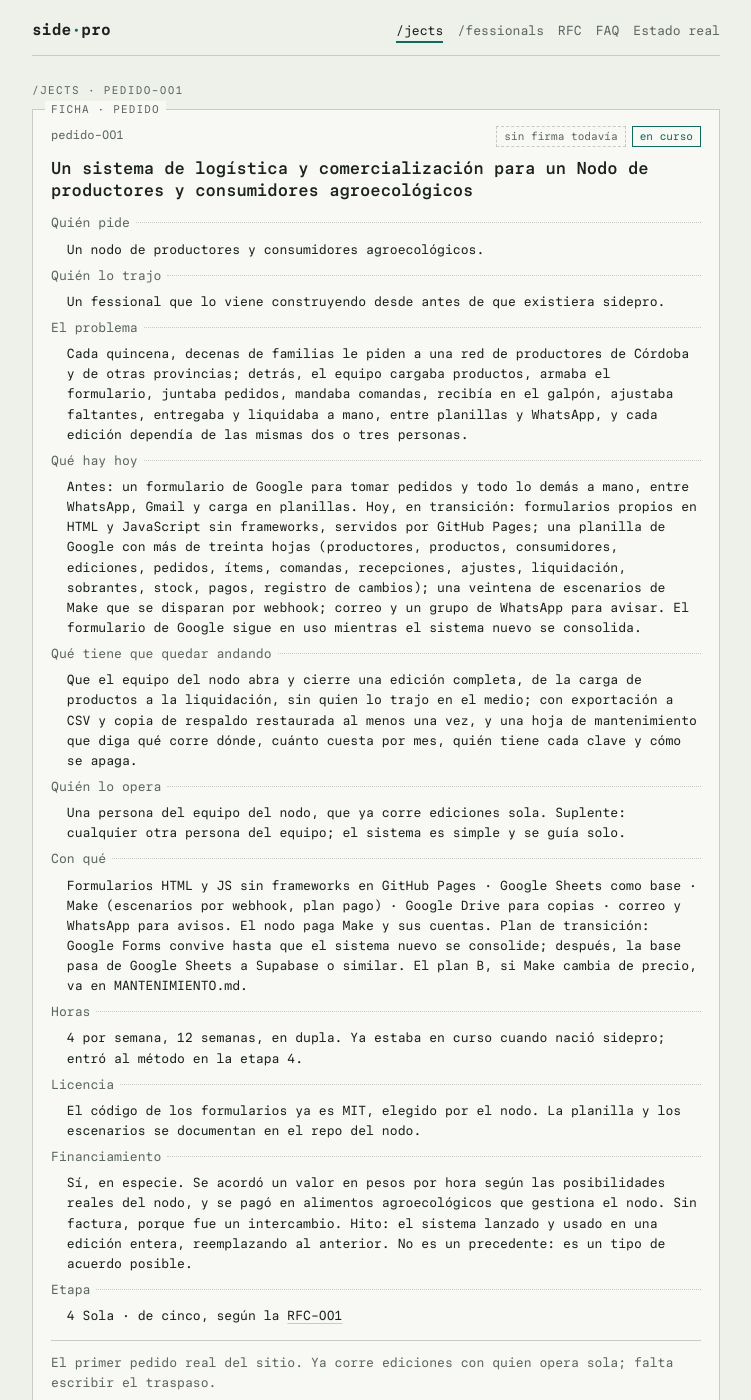
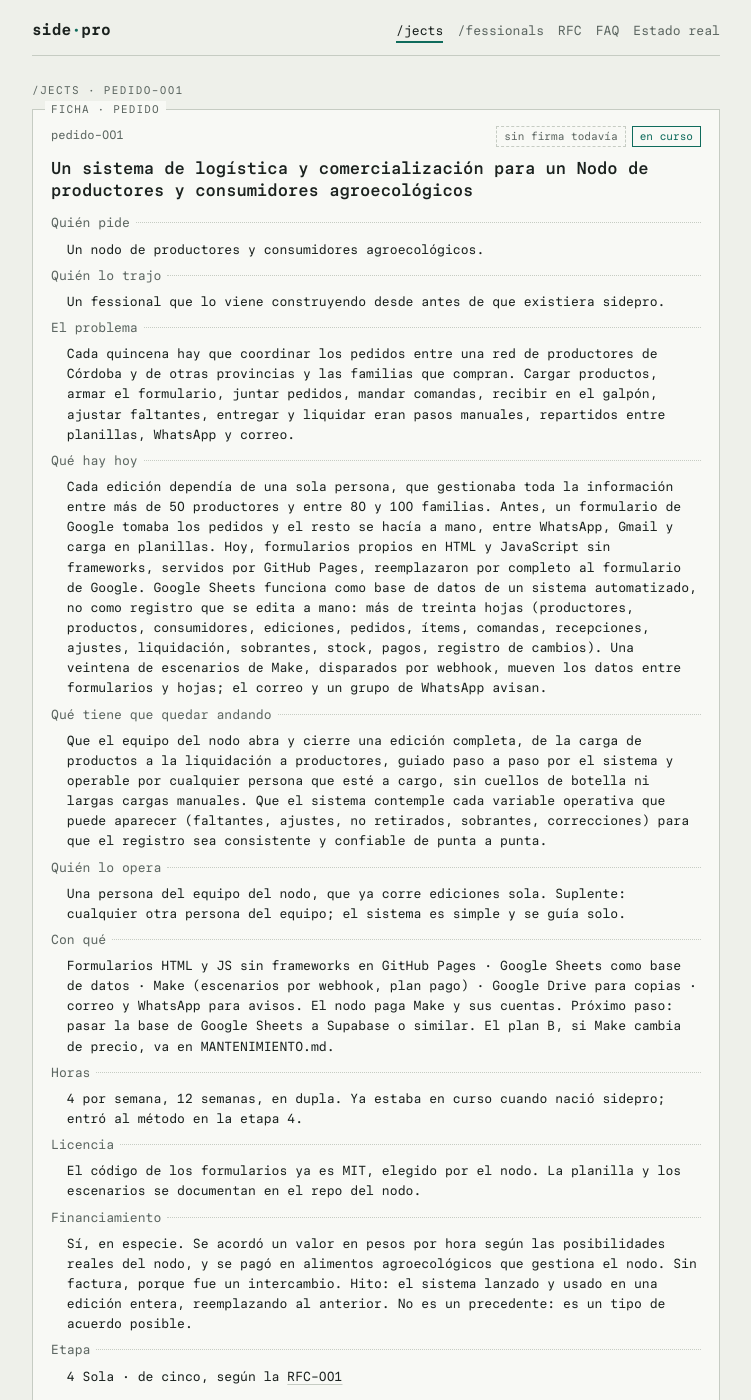
Before and after one commit to sideproorg/sidepro.github.io, a Jekyll site: the page built from _pedidos/pedido-001.md, in a window 1280 px wide and 1400 px high. Shown: the whole window, without its empty margins (264-1015 px from the left). Built offline with Jekyll 4.4.1, drawn with Linux system fonts in a browser that asks for light colours; some of the changed text lies outside the part shown.

Commit message:
pedido-001: redacción de problema, qué hay hoy y qué tiene que quedar andando; Google Forms ya reemplazado
Co-Authored-By: Claude Opus 5.5 <noreply@anthropic.com>
Claude-Session: https://claude.ai/code/session_01WyQD6qD1Gcs4Ff6pyMCYHH

```diff
--- a/_pedidos/pedido-001.md
+++ b/_pedidos/pedido-001.md
@@ -13,20 +13,20 @@ actualizado: "2026-10-27"
 etapa_n: 4   # 0 candidata, 1 pedido, 2 papel, 3 datos reales, 4 sola, 5 traspaso
 quien_pide: Un nodo de productores y consumidores agroecológicos.
 quien_lo_trajo: "Un fessional que lo viene construyendo desde antes de que existiera sidepro."
-problema: "Cada quincena, decenas de familias le piden a una red de productores de Córdoba y de otras provincias; detrás, el equipo cargaba productos, armaba el formulario, juntaba pedidos, mandaba comandas, recibía en el galpón, ajustaba faltantes, entregaba y liquidaba a mano, entre planillas y WhatsApp, y cada edición dependía de las mismas dos o tres personas."
-que_hay: "Antes: un formulario de Google para tomar pedidos y todo lo demás a mano, entre WhatsApp, Gmail y carga en planillas. Hoy, en transición: formularios propios en HTML y JavaScript sin frameworks, servidos por GitHub Pages; una planilla de Google con más de treinta hojas (productores, productos, consumidores, ediciones, pedidos, ítems, comandas, recepciones, ajustes, liquidación, sobrantes, stock, pagos, registro de cambios); una veintena de escenarios de Make que se disparan por webhook; correo y un grupo de WhatsApp para avisar. El formulario de Google sigue en uso mientras el sistema nuevo se consolida."
-que_queda: "Que el equipo del nodo abra y cierre una edición completa, de la carga de productos a la liquidación, sin quien lo trajo en el medio; con exportación a CSV y copia de respaldo restaurada al menos una vez, y una hoja de mantenimiento que diga qué corre dónde, cuánto cuesta por mes, quién tiene cada clave y cómo se apaga."
+problema: "Cada quincena hay que coordinar los pedidos entre una red de productores de Córdoba y de otras provincias y las familias que compran. Cargar productos, armar el formulario, juntar pedidos, mandar comandas, recibir en el galpón, ajustar faltantes, entregar y liquidar eran pasos manuales, repartidos entre planillas, WhatsApp y correo."
+que_hay: "Cada edición dependía de una sola persona, que gestionaba toda la información entre más de 50 productores y entre 80 y 100 familias. Antes, un formulario de Google tomaba los pedidos y el resto se hacía a mano, entre WhatsApp, Gmail y carga en planillas. Hoy, formularios propios en HTML y JavaScript sin frameworks, servidos por GitHub Pages, reemplazaron por completo al formulario de Google. Google Sheets funciona como base de datos de un sistema automatizado, no como registro que se edita a mano: más de treinta hojas (productores, productos, consumidores, ediciones, pedidos, ítems, comandas, recepciones, ajustes, liquidación, sobrantes, stock, pagos, registro de cambios). Una veintena de escenarios de Make, disparados por webhook, mueven los datos entre formularios y hojas; el correo y un grupo de WhatsApp avisan."
+que_queda: "Que el equipo del nodo abra y cierre una edición completa, de la carga de productos a la liquidación a productores, guiado paso a paso por el sistema y operable por cualquier persona que esté a cargo, sin cuellos de botella ni largas cargas manuales. Que el sistema contemple cada variable operativa que puede aparecer (faltantes, ajustes, no retirados, sobrantes, correcciones) para que el registro sea consistente y confiable de punta a punta."
 quien_opera: "Una persona del equipo del nodo, que ya corre ediciones sola. Suplente: cualquier otra persona del equipo; el sistema es simple y se guía solo."
 horas: "4 por semana, 12 semanas, en dupla. Ya estaba en curso cuando nació sidepro; entró al método en la etapa 4."
 licencia: "El código de los formularios ya es MIT, elegido por el nodo. La planilla y los escenarios se documentan en el repo del nodo."
 hay_plata: No. Está escrito dónde va cada peso cuando lo haya.
 financiamiento: "Sí, en especie. Se acordó un valor en pesos por hora según las posibilidades reales del nodo, y se pagó en alimentos agroecológicos que gestiona el nodo. Sin factura, porque fue un intercambio. Hito: el sistema lanzado y usado en una edición entera, reemplazando al anterior. No es un precedente: es un tipo de acuerdo posible."
 etapa: "4 Sola"
-cierre: "El primer pedido real del sitio. Ya corre ediciones con quien opera sola; falta escribir el traspaso."
-stack: "Formularios HTML y JS sin frameworks en GitHub Pages · Google Sheets como base · Make (escenarios por webhook, plan pago) · Google Drive para copias · correo y WhatsApp para avisos. El nodo paga Make y sus cuentas. Plan de transición: Google Forms convive hasta que el sistema nuevo se consolide; después, la base pasa de Google Sheets a Supabase o similar. El plan B, si Make cambia de precio, va en MANTENIMIENTO.md."
+cierre: "El primer pedido real del sitio. Quien opera ya corre ediciones; lo que queda es el traspaso."
+stack: "Formularios HTML y JS sin frameworks en GitHub Pages · Google Sheets como base de datos · Make (escenarios por webhook, plan pago) · Google Drive para copias · correo y WhatsApp para avisos. El nodo paga Make y sus cuentas. Próximo paso: pasar la base de Google Sheets a Supabase o similar. El plan B, si Make cambia de precio, va en MANTENIMIENTO.md."
 ---
 
-Cómo es una edición hoy, de punta a punta. Cada paso es un formulario del equipo o de la red (salvo el de pedidos, que en la transición convive con Google Forms), que llama a un escenario de Make, que escribe en la planilla:
+Cómo es una edición hoy, de punta a punta. Cada paso es un formulario del equipo o de la red, que llama a un escenario de Make, que escribe en la planilla:
 
 1. **Abrir edición.** Se crea la edición quincenal y se limpian las hojas de trabajo.
 2. **Carga de productos.** Cada productor actualiza lo suyo desde un link propio (qué hay, unidad, precio, oferta); queda registro de cada cambio de stock y de precio. El equipo cura y corrige el catálogo, y hay una vista previa antes de publicar.
```
